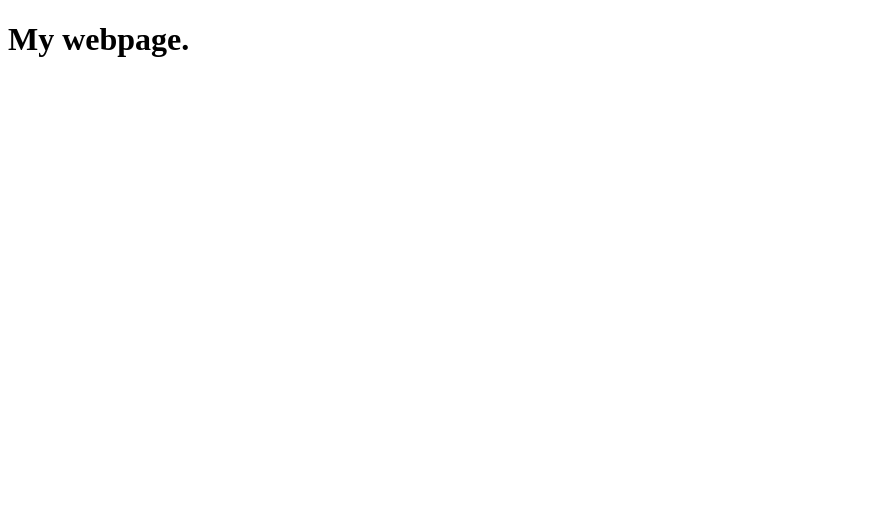
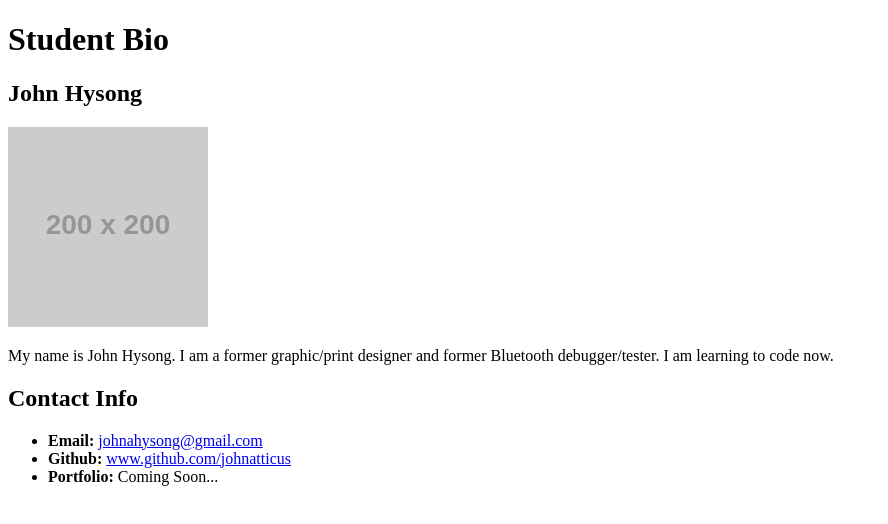
Before and after one commit to johnatticus/first-day-repo, a plain HTML site: page index.html in a window 1280 px wide. Shown: the whole page, without its empty margins (0-888 px from the left). Drawn offline with Linux system fonts and the light colour scheme; placeholder pictures from the web are drawn by us.

Commit message:
updated index file again

```diff
--- a/index.html
+++ b/index.html
@@ -1,10 +1,41 @@
 <!DOCTYPE html>
-<html lang="en">
+<html lang="en-US">
+
   <head>
-    <meta charset="UTF-8" />
-    <title>John's Webpage</title>
+    <meta charset="UTF-8">
+    <title>Student Bio</title>
   </head>
+
   <body>
-    <h1>My webpage.</h1>
+    <header>
+      <!-- Headers -->
+      <h1>Student Bio</h1>
+    </header>
+
+    <section>
+    <h2>John Hysong</h2>
+
+        <!-- Image -->
+      <img src="https://via.placeholder.com/200" alt="placeholder image"/>
+
+        <!-- Paragraph -->
+      <p>My name is John Hysong. I am a former graphic/print designer and former Bluetooth debugger/tester. I am learning to code now.</p>
+
+    </section>
+
+    <section>
+
+      <h2>Contact Info</h2>
+
+       <!-- Unordered list with contact links -->
+       <ul>
+        <li><b>Email:</b> <a href="mailto:johnahysong@gmail.com">johnahysong@gmail.com</a></li>
+        <li><b>Github:</b> <a href="https://github.com/johnatticus">www.github.com/johnatticus</a></li>
+        <li><b>Portfolio:</b> Coming Soon...</li>
+      </ul>
+
+    </section>
+
   </body>
+
 </html>
```
